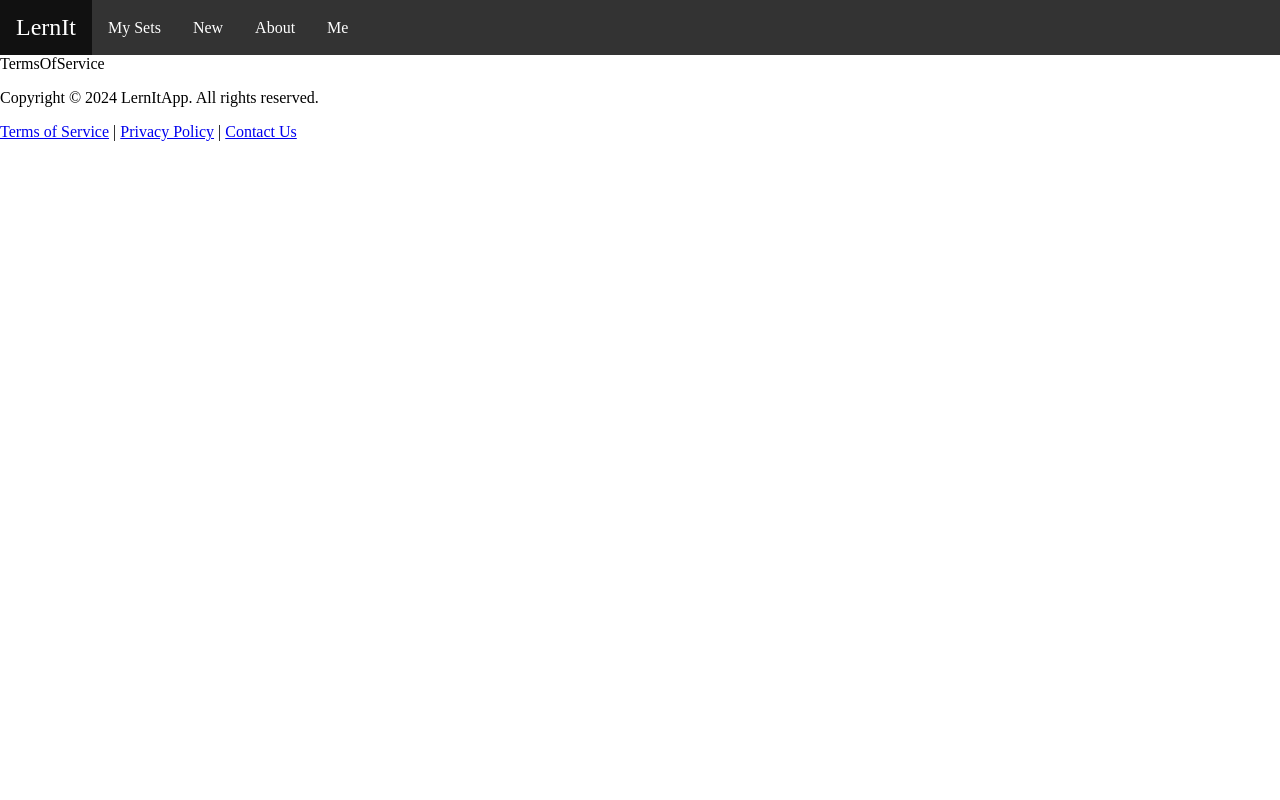
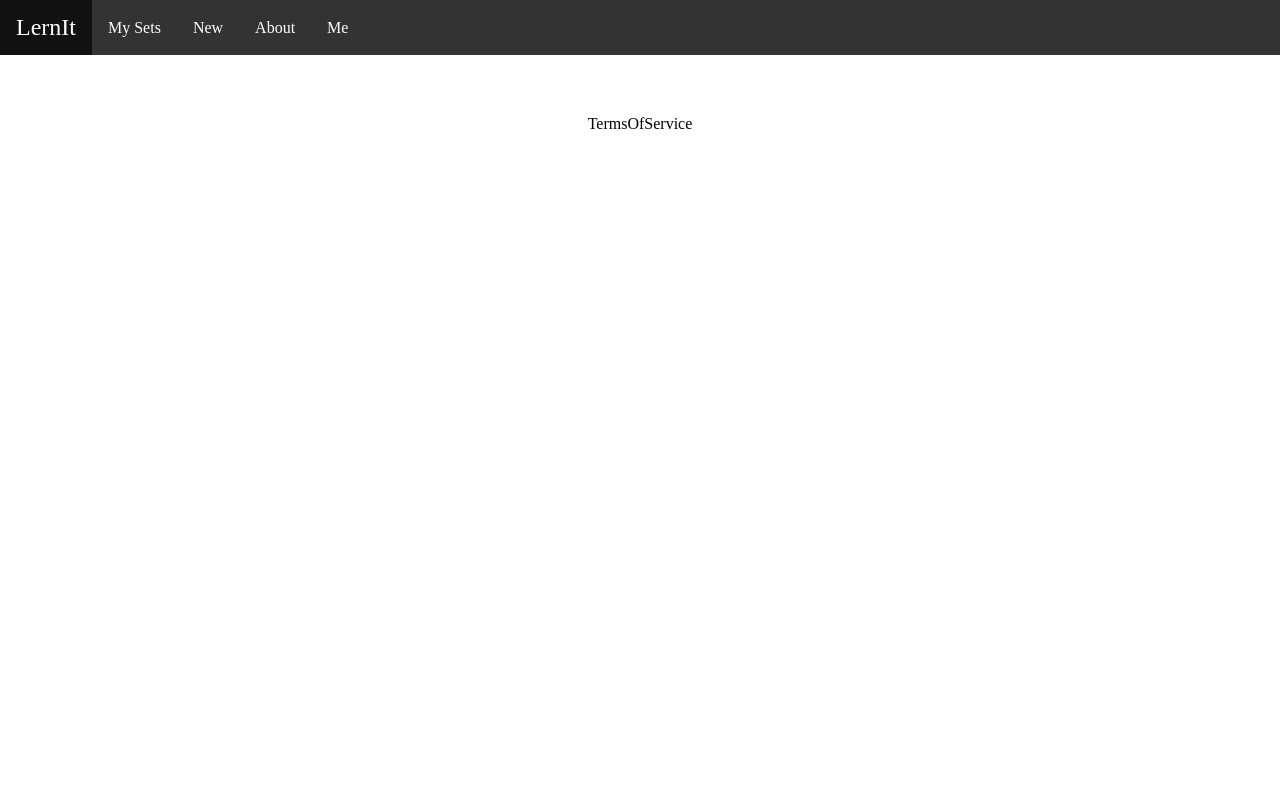
Before and after one commit to LernItApp/LernItAPI, a React (Create React App) app: page /terms in a window 1280 px wide. Shown: the top 800 px of the page. Built offline with nearby package versions, Linux system fonts and the light colour scheme.

Commit message:
Add AppWrapper css

```diff
--- a/src/components/AppWrapper.js
+++ b/src/components/AppWrapper.js
@@ -1,5 +1,6 @@
 import React from 'react'
 import NavBar from './NavBar'
+import '../styles/AppWrapper.css';
 
 function AppWrapper({ children }) {
   return (
--- /dev/null
+++ b/src/styles/AppWrapper.css
@@ -0,0 +1,9 @@
+.app-container {
+    min-height: 100vh;
+
+    display: flex;
+    flex-direction: column;
+    align-items: center;
+
+    padding-top: 60px;
+}
```
